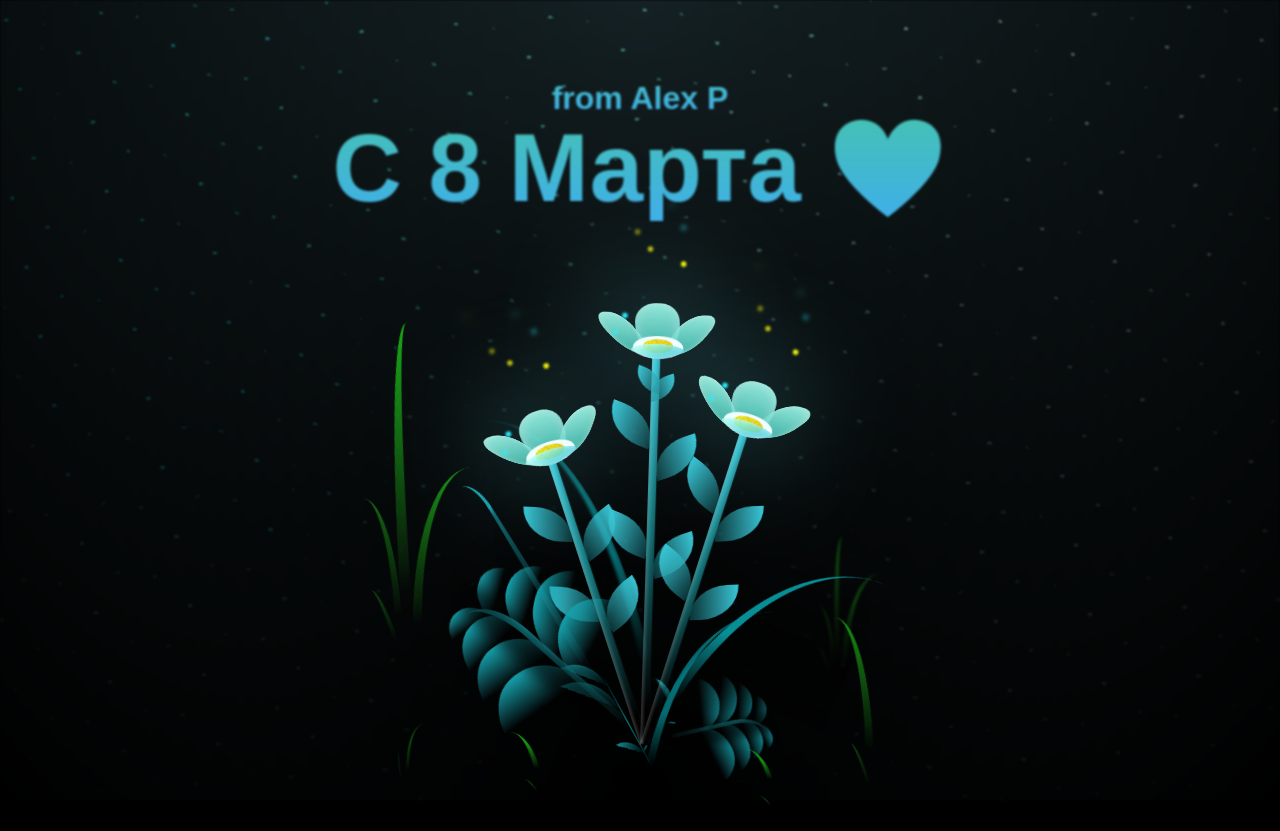
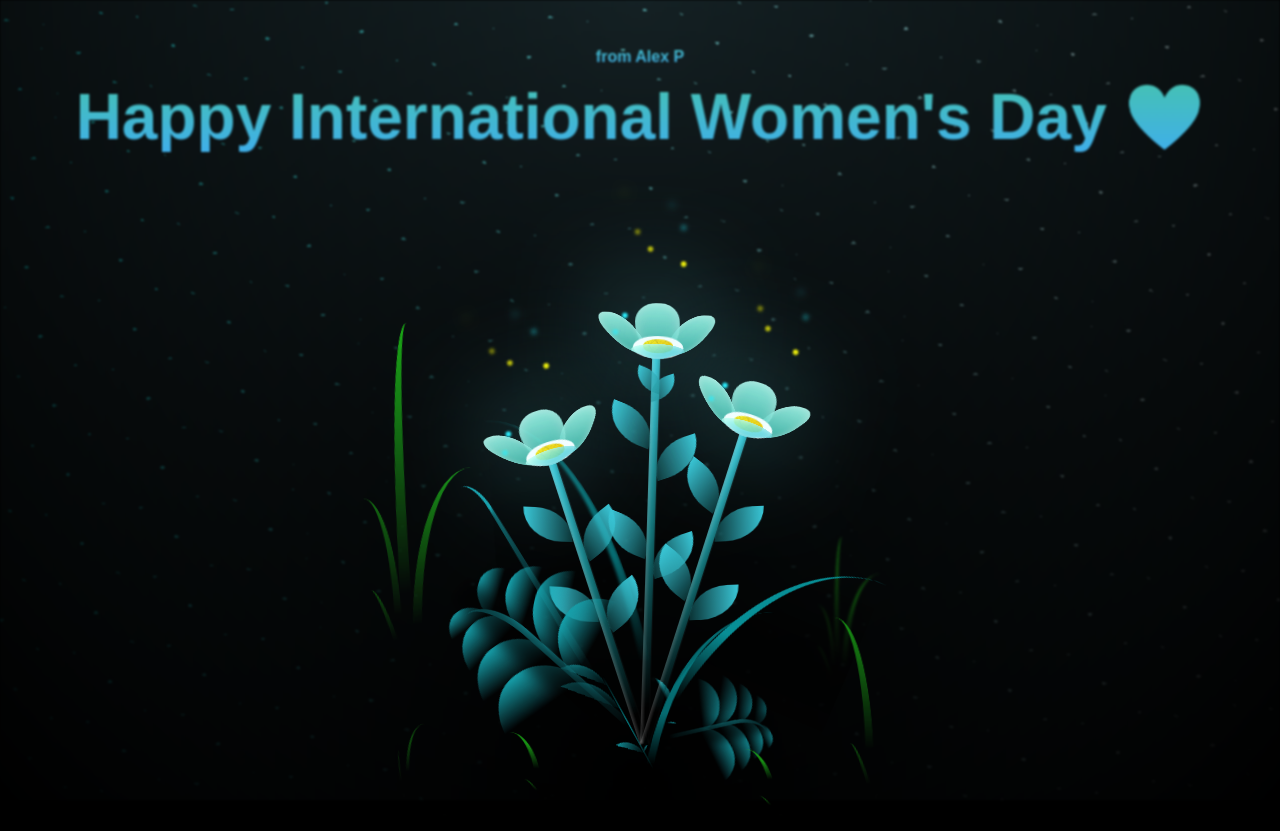
Before and after one commit to AleksandrPitkin/Happy-women-s-day, a plain HTML site: page index.html in a window 1280 px wide. Drawn offline with Linux system fonts and the light colour scheme.

Commit message:
update text + size

```diff
--- a/index.html
+++ b/index.html
@@ -12,7 +12,7 @@
     <div class="night">
         <div class="march_text">
             <h3 class="animated_march_text2">from Alex P</h3>
-            <h1 class="animated_march_text">С 8 Марта ❤️</h1>
+            <h1 class="animated_march_text">Happy International Women's Day ❤️</h1>
         </div>
     </div>
     <div class="flowers">
--- a/style.css
+++ b/style.css
@@ -47,7 +47,7 @@ body {
 .animated_march_text {
     padding-top: 1em;
     font-family: Arial, sans-serif;
-    font-size: 6em;
+    font-size: 4em;
     background: linear-gradient(to bottom, #4ad382, #3faeec);
     -webkit-background-clip: text; /* Для кроссбраузерной поддержки */
     -webkit-text-fill-color: transparent; /* Для кроссбраузерной поддержки */
@@ -57,7 +57,7 @@ body {
 .animated_march_text2 {
     padding-top: 2em;
     font-family: Arial, sans-serif;
-    font-size: 2em;
+    font-size: 1em;
     background: linear-gradient(to bottom, #4ad382, #3faeec);
     -webkit-background-clip: text; /* Для кроссбраузерной поддержки */
     -webkit-text-fill-color: transparent; /* Для кроссбраузерной поддержки */
```
